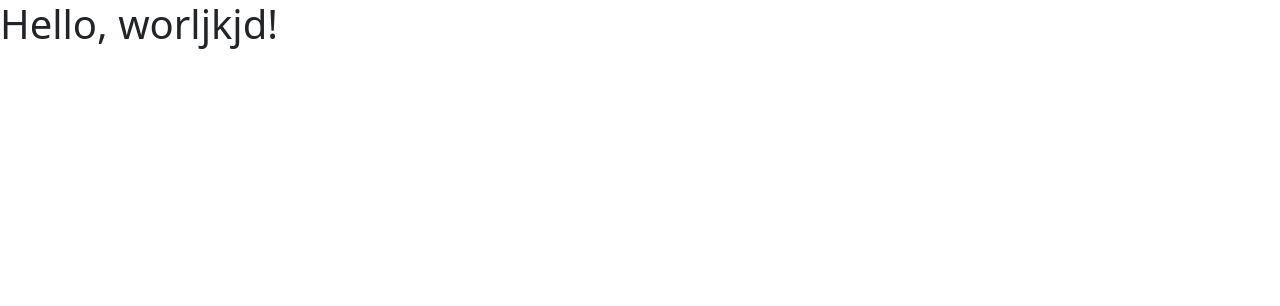
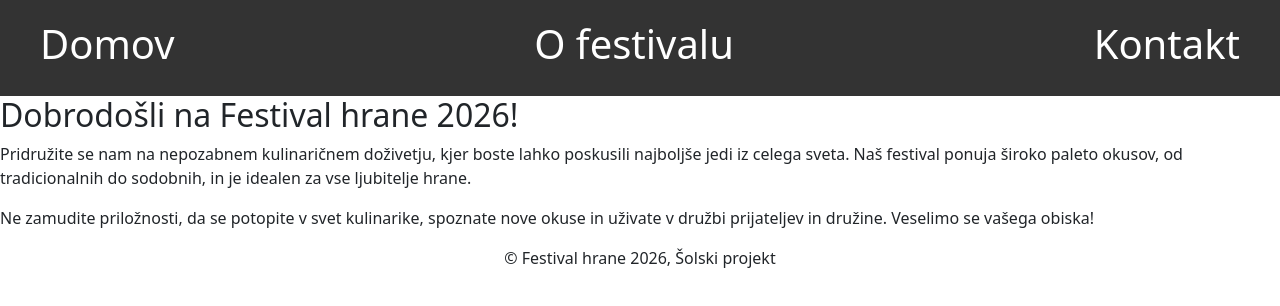
Before and after one commit to ramizPro/vaja6BOOTSTRAP, a plain HTML site: page index.html in a window 1280 px wide. Drawn offline with nearby package versions, Linux system fonts and the light colour scheme.

Commit message:
update index, update css, dodan bootstrap preko povezave

```diff
--- a/index.html
+++ b/index.html
@@ -3,11 +3,26 @@
   <head>
     <meta charset="utf-8">
     <meta name="viewport" content="width=device-width, initial-scale=1">
-    <title>Bootstrap demo</title>
+    <title>Festival hrane</title>
     <link href="https://cdn.jsdelivr.net/npm/bootstrap@5.3.8/dist/css/bootstrap.min.css" rel="stylesheet" integrity="sha384-sRIl4kxILFvY47J16cr9ZwB07vP4J8+LH7qKQnuqkuIAvNWLzeN8tE5YBujZqJLB" crossorigin="anonymous">
+    <link rel="stylesheet" href="style.css">
   </head>
   <body>
-    <h1>Hello, worljkjd!</h1>
+    <div class="navbar">
+        <h1><a href="index.html">Domov</a></h1>
+        <h1><a href="O festivalu.html">O festivalu</a></h1>
+        <h1><a href="Kontakt.html">Kontakt</a></h1>
+    </div>
+    <div>
+        <h2>Dobrodošli na Festival hrane 2026!</h2>
+        <p>Pridružite se nam na nepozabnem kulinaričnem doživetju, kjer boste lahko poskusili najboljše jedi iz celega sveta. Naš festival ponuja široko paleto okusov, od tradicionalnih do sodobnih, in je idealen za vse ljubitelje hrane.</p>
+        <p>Ne zamudite priložnosti, da se potopite v svet kulinarike, spoznate nove okuse in uživate v družbi prijateljev in družine. Veselimo se vašega obiska!</p>
+    </div>
+    <div class="footer">
+        <footer>
+            <p>© Festival hrane 2026, Šolski projekt</p>
+        </footer>
+    </div>
     <script src="https://cdn.jsdelivr.net/npm/bootstrap@5.3.8/dist/js/bootstrap.bundle.min.js" integrity="sha384-FKyoEForCGlyvwx9Hj09JcYn3nv7wiPVlz7YYwJrWVcXK/BmnVDxM+D2scQbITxI" crossorigin="anonymous"></script>
   </body>
 </html>
--- /dev/null
+++ b/style.css
@@ -0,0 +1,18 @@
+.navbar{
+    background-color: #333;
+    overflow: hidden;
+    padding: 20px;
+    position: sticky;
+    top: 0;
+
+}
+.navbar a{
+    color: white;
+    text-decoration: none;
+    padding: 20px;
+
+}
+.footer{
+    text-align: center;
+    bottom: 0;
+}
```
